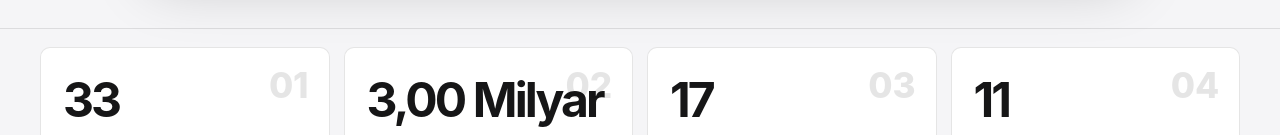
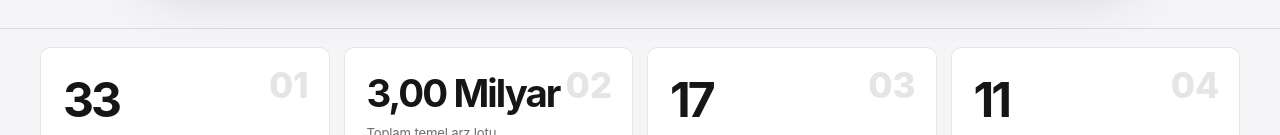
Before and after one commit to ajaroste/halkaarzim, a Next.js app: page / in a window 1280 px wide. Shown: the part 817-952 px from the top of the page. Built offline with nearby package versions, Linux system fonts and the light colour scheme; no server answers.

Commit message:
ui: compact long lot metric

```diff
--- a/app/home-v2.css
+++ b/app/home-v2.css
@@ -17,9 +17,9 @@
 .marketCardV2Summary{margin:20px 0;color:#c4cdc9;font-size:.86rem;line-height:1.65}
 .marketCardV2 .secondaryButton{width:100%;background:#fff!important;color:#111!important;border-color:#fff!important}
 .floatingMetric{position:absolute;min-width:132px;padding:16px 18px;border:1px solid var(--premium-line);border-radius:20px;background:color-mix(in srgb,var(--premium-surface-solid) 88%,transparent);box-shadow:var(--premium-shadow);backdrop-filter:blur(18px)}.floatingMetric span{display:block;color:var(--premium-muted);font-size:.72rem}.floatingMetric strong{display:block;margin-top:4px;font-size:1.8rem;letter-spacing:-.05em}.floatingMetricOne{left:-18px;top:76px}.floatingMetricTwo{right:-8px;bottom:70px}
-.homeMetricsV2{padding:32px 0 0;background:var(--premium-bg)}.homeMetricsV2Grid{display:grid;grid-template-columns:repeat(4,1fr);gap:14px}.homeMetricsV2Grid article{position:relative;padding:28px;border:1px solid var(--premium-line);border-radius:24px;background:var(--premium-surface-solid);overflow:hidden}.homeMetricsV2Grid article>span{position:absolute;right:20px;top:16px;color:var(--premium-line);font-size:2.2rem;font-weight:800}.homeMetricsV2Grid strong{display:block;font-size:clamp(2rem,4vw,3rem);letter-spacing:-.06em}.homeMetricsV2Grid p{margin:7px 0 0;color:var(--premium-muted);font-size:.82rem}
+.homeMetricsV2{padding:32px 0 0;background:var(--premium-bg)}.homeMetricsV2Grid{display:grid;grid-template-columns:repeat(4,1fr);gap:14px}.homeMetricsV2Grid article{position:relative;padding:28px;border:1px solid var(--premium-line);border-radius:24px;background:var(--premium-surface-solid);overflow:hidden}.homeMetricsV2Grid article>span{position:absolute;right:20px;top:16px;color:var(--premium-line);font-size:2.2rem;font-weight:800}.homeMetricsV2Grid strong{display:block;font-size:clamp(2rem,4vw,3rem);letter-spacing:-.06em}.homeMetricsV2Grid p{margin:7px 0 0;color:var(--premium-muted);font-size:.82rem}.homeMetricLots strong{padding-right:42px;font-size:clamp(1.75rem,3vw,2.55rem);white-space:nowrap;letter-spacing:-.05em}.homeMetricLots small{display:inline-flex;max-width:100%;margin-top:14px;padding:7px 10px;border-radius:999px;background:color-mix(in srgb,var(--premium-accent) 12%,transparent);color:var(--premium-accent);font-size:.72rem;font-weight:750;line-height:1;white-space:nowrap}
 .homeFeaturedV2{padding-top:clamp(100px,12vw,170px)!important}.homeSectionIntroV2{max-width:820px;margin-bottom:48px}.homeSectionIntroV2 h2{margin:14px 0 18px;font-size:clamp(3rem,7vw,6.8rem);line-height:.92;letter-spacing:-.07em}.homeSectionIntroV2 p{max-width:600px;margin:0;color:var(--premium-muted);font-size:1.15rem}.homeCardGridV2{gap:22px}.homeCenterAction{display:flex;justify-content:center;margin-top:34px}
 .homeMethodV2{padding-block:clamp(100px,12vw,170px);background:#0c0f0e;color:#f5f5f7}.homeMethodV2Grid{display:grid;grid-template-columns:.85fr 1.15fr;gap:clamp(60px,10vw,140px)}.homeMethodV2Lead h2{margin:14px 0 22px;font-size:clamp(3.5rem,7vw,7rem);line-height:.9;letter-spacing:-.07em}.homeMethodV2Lead p{max-width:520px;color:#a7b0ac;font-size:1.08rem}.homeMethodStepsV2{display:grid}.homeMethodStepsV2 article{display:grid;grid-template-columns:64px 1fr;gap:18px;padding:28px 0;border-bottom:1px solid rgba(255,255,255,.12)}.homeMethodStepsV2 article:first-child{padding-top:0}.homeMethodStepsV2 article>span{color:#62d9b0;font-size:.78rem;font-weight:800}.homeMethodStepsV2 h3{margin:0 0 7px;font-size:1.35rem}.homeMethodStepsV2 p{margin:0;color:#99a49f}
 .homeFinalV2{padding-block:clamp(90px,10vw,140px);background:var(--premium-surface-solid)}.homeFinalV2Inner{display:flex;align-items:end;justify-content:space-between;gap:48px}.homeFinalV2 h2{max-width:760px;margin:14px 0 16px;font-size:clamp(3rem,6vw,6rem);line-height:.94;letter-spacing:-.065em}.homeFinalV2 p{margin:0;color:var(--premium-muted);font-size:1.08rem}
 @media(max-width:980px){.homeHeroV2Inner{grid-template-columns:1fr;min-height:auto}.homeHeroV2Copy h1{max-width:11ch}.homeHeroV2Visual{min-height:auto}.floatingMetricOne{left:10px}.floatingMetricTwo{right:10px}.homeMetricsV2Grid{grid-template-columns:repeat(2,1fr)}.homeMethodV2Grid{grid-template-columns:1fr}.homeFinalV2Inner{align-items:flex-start;flex-direction:column}}
-@media(max-width:640px){.homeHeroV2Inner{padding-block:72px 90px}.homeHeroV2Copy h1{font-size:clamp(3.2rem,16vw,5rem)}.homeHeroV2Visual{display:block}.marketCardV2{padding:24px;border-radius:26px}.floatingMetric{display:none}.marketCardV2Metrics{grid-template-columns:1fr}.homeMetricsV2Grid{grid-template-columns:1fr}.homeMethodStepsV2 article{grid-template-columns:42px 1fr}.homeFinalV2 .primaryButton{width:100%}}
+@media(max-width:640px){.homeHeroV2Inner{padding-block:72px 90px}.homeHeroV2Copy h1{font-size:clamp(3.2rem,16vw,5rem)}.homeHeroV2Visual{display:block}.marketCardV2{padding:24px;border-radius:26px}.floatingMetric{display:none}.marketCardV2Metrics{grid-template-columns:1fr}.homeMetricsV2Grid{grid-template-columns:1fr}.homeMetricLots strong{padding-right:0}.homeMethodStepsV2 article{grid-template-columns:42px 1fr}.homeFinalV2 .primaryButton{width:100%}}
```
